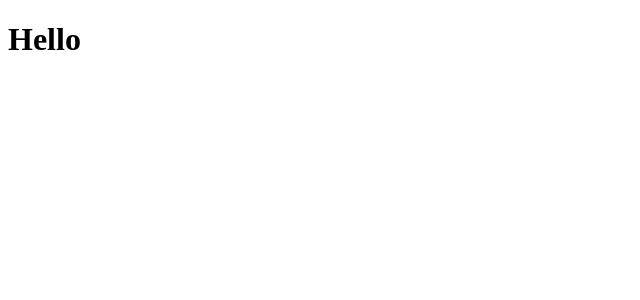
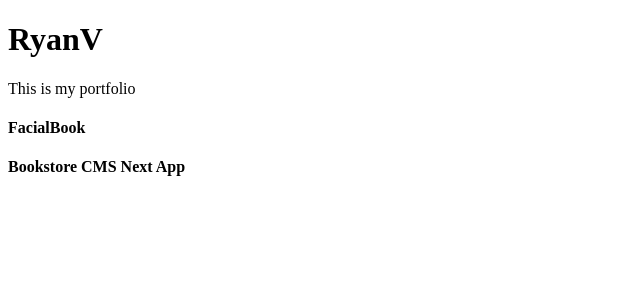
Before and after one commit to rvvergara/my-portfolio, a Next.js app: page / in a window 1280 px wide. Shown: the top 300 px of the page, without its empty margins (0-640 px from the left). Built offline with nearby package versions, Linux system fonts and the light colour scheme.

Commit message:
Create project page

```diff
--- /dev/null
+++ b/data/projects.js
@@ -0,0 +1,18 @@
+export default [
+  {
+    id: 1,
+    title: 'FacialBook',
+    subtitle: 'A Facebook Clone Written on Rails',
+    repository: 'https://github.com/rvvergara/facialbook',
+    demoLink: 'https://facials.herokuapp.com/',
+    technologies: ['ruby', 'ruby on rails', 'jquery', 'bootstrap'],
+  },
+  {
+    id: 2,
+    title: 'Bookstore CMS Next App',
+    subtitle: 'Written in NextJS with Redux and JWT Authentication',
+    repository: 'https://github.com/rvvergara/bookstore-cms-next-app',
+    demoLink: 'https://bookstore-cms-next-app.herokuapp.com',
+    technologies: ['next js', 'react', 'redux', 'jest', 'sass'],
+  },
+];
--- a/pages/index.js
+++ b/pages/index.js
@@ -1,8 +1,27 @@
+import Link from 'next/link';
+import projects from '../data/projects';
+
 const Index = () => (
   <div>
     <h1>
-      Hello
+      RyanV
     </h1>
+    <div>
+      This is my portfolio
+    </div>
+    {
+      projects.map(project => (
+        <Link
+          key={project.id}
+          href="/projects/[title]"
+          as={`/projects/${project.title}`}
+        >
+          <h4>
+            {project.title}
+          </h4>
+        </Link>
+      ))
+    }
   </div>
 );
 export default Index;
```
Also changed, not shown: pages/projects/[title].js (added, +16 -0 lines).
